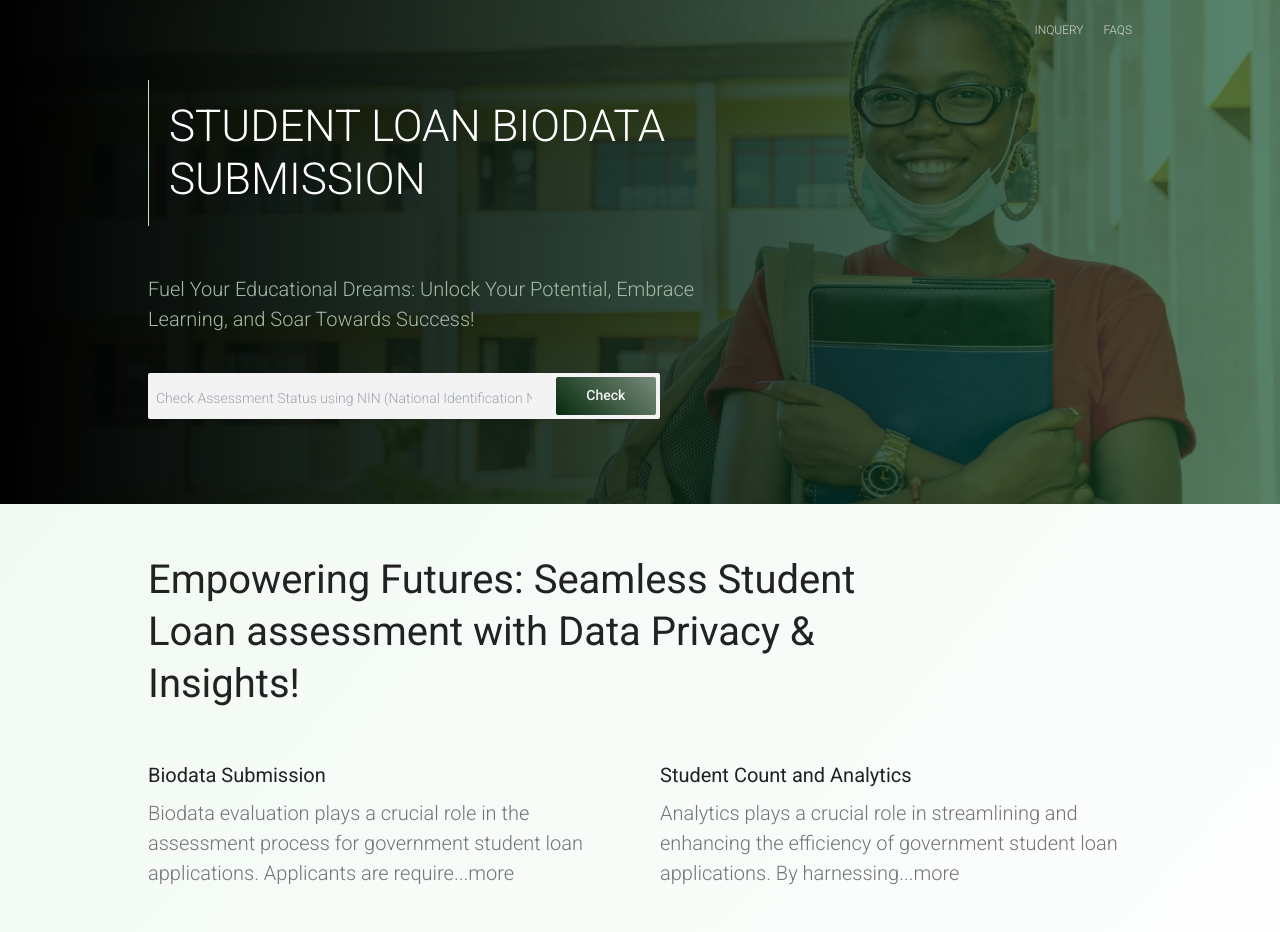
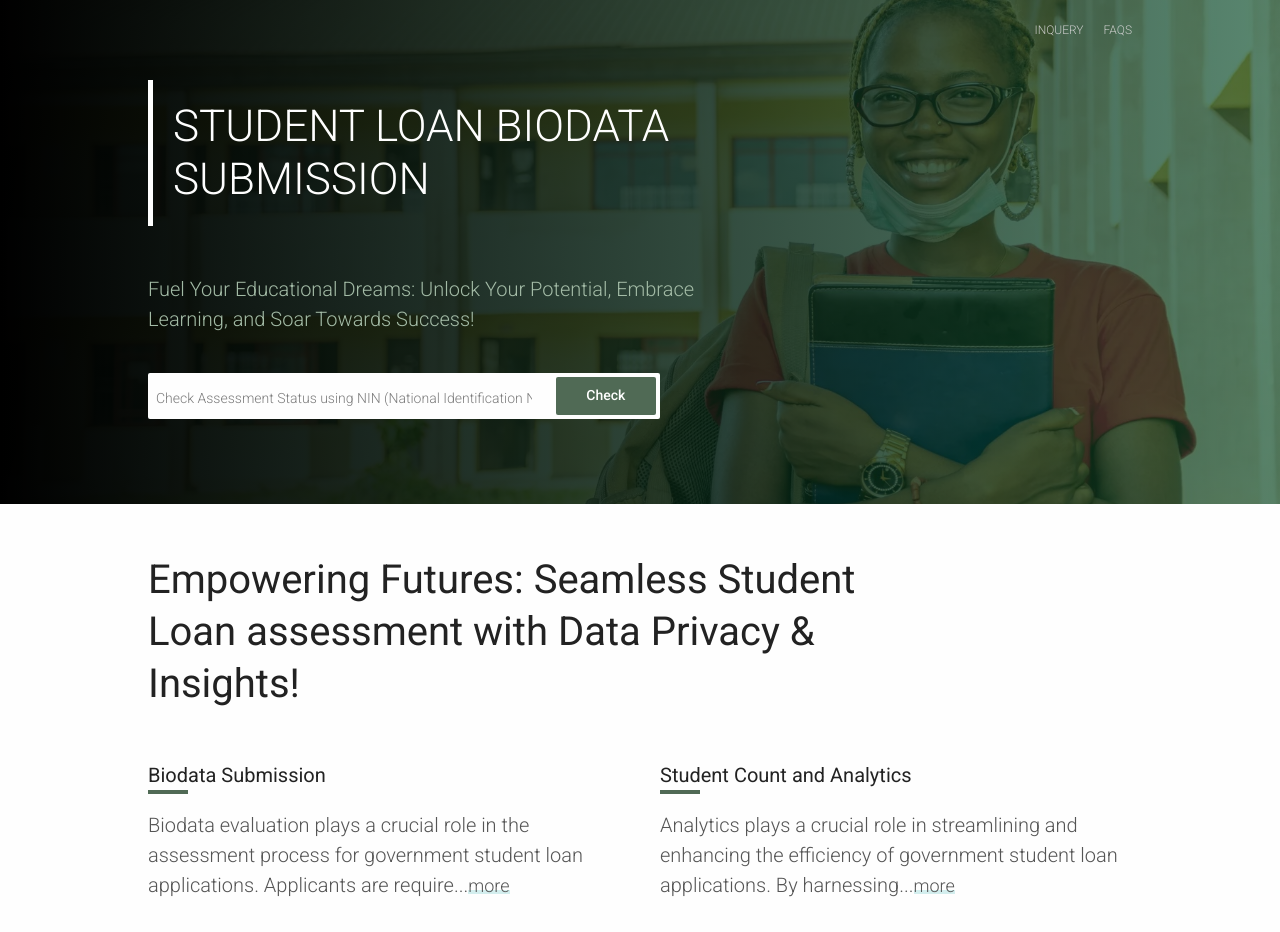
Before and after one commit to mjhdaais/palliative-ticket-generator, a Next.js app: page / in a window 1280 px wide. Shown: the top 932 px of the page. Built offline with nearby package versions, Linux system fonts and the light colour scheme.

Commit message:
fine turned

```diff
--- a/app/layout.tsx
+++ b/app/layout.tsx
@@ -2,10 +2,10 @@ import '@styles/globals.css'
 import og_image from '@public/image/og/og_image.png'
 
 export const metadata = {
-    title: 'Biodata Evaluation for Government Student Loans',
+    title: 'Biodata Evaluation for Student Loans',
     description: 'Biodata evaluation for fair student loan assessments. Discover the ethical considerations and measures for equitable access to educational loan.',
     openGraph: {
-        title: 'Biodata Evaluation for Government Student Loans',
+        title: 'Biodata Evaluation for Student Loans',
         description: 'Biodata evaluation for fair student loan assessments. Discover the ethical considerations and measures for equitable access to educational loan.',
         images: [
             {
--- a/components/Main.tsx
+++ b/components/Main.tsx
@@ -5,36 +5,8 @@ import { features, excerpt } from "@utils/features";
 
 const FeatureModal = (props) => {
     const { title, description, setShowFeatureModal } = props;
-    // const { title, description } = props.feature;
-    // const [isModalOpen, setModalOpen] = useState(false)
-
-    // const openModal = () => {
-    //     setModalOpen(true)
-    // }
-
-    // const closeModal = () => {
-    //     setModalOpen(false)
-    // }
-
-    // const handleOutsideClick = (event: React.MouseEvent<HTMLDivElement>) => {
-    //     if (event.target instanceof HTMLDivElement && event.target.id === 'full_content_modal') {
-    //       closeModal()
-    //     }
-    // }
 
     return (
-        // <div
-        //     id="full_content_modal"
-        //     // className="full_content_modal"
-        //     className={`full_content_modal${isModalOpen ? ' open' : ''}`}
-        //     onClick={handleOutsideClick}
-        // >
-        //     <div className="modal__content">
-        //         <span className={`close${!isModalOpen ? '' : ' hide'}`} onClick={closeModal}>&times;</span>
-        //         <p>Some text in the Modal..</p>
-        //     </div>
-        // </div>
-
         <div className="feature_modal">
             <div className="modal_content">
                 <span className="close" onClick={() => setShowFeatureModal(false)}>&times;</span>
@@ -62,24 +34,8 @@ const CTA = () => {
     )
 }
 
-// const Feature = (props: { feature: { title: string; excerpt: string } }) => {
-//     const { title, excerpt: featureExcerpt } = props.feature;
-//     const shortenedExcerpt = excerpt(featureExcerpt);
-//     return (
-//         <div className="feature">
-//             <h4>{title}</h4>
-//             <p>
-//                 {shortenedExcerpt}
-//                 <a href="#">more</a>
-//             </p>
-
-//         </div>
-//     )
-// }
-
 const Feature = (props) => {
     const { excerptTitle, title, description: description } = props.feature
-    // const [showFullDescription, setShowFullDescription] = useState(false)
     const [showFeatureModal, setShowFeatureModal] = useState(false)
 
     const toggleModal = () => {
@@ -87,21 +43,9 @@ const Feature = (props) => {
     };
 
     return (
-        // <div className="feature">
-        //     <h4>{excerptTitle}</h4>
-        //     <p>
-        //         {showFullDescription ?
-        //             <FeatureModal {...props} setShowFullDescription={setShowFullDescription} /> :
-        //             excerpt(descriptionExcerpt)
-        //         }
-        //         {!showFullDescription && (
-        //             <a onClick={toggleExcerpt} href="#">more</a>
-        //         )}
-        //     </p>
-        // </div>
-
         <div className="feature">
             <h4>{excerptTitle}</h4>
+            <hr />
             <p>
                 {excerpt(description)}
                 {showFeatureModal &&
@@ -112,7 +56,7 @@ const Feature = (props) => {
                     />
                 }
                 {!showFeatureModal && (
-                    <span onClick={toggleModal}>more</span>
+                    <span className="more" onClick={toggleModal}>more</span>
                 )}
             </p>
         </div>
--- a/styles/globals.css
+++ b/styles/globals.css
@@ -22,7 +22,8 @@ body {
   line-height: 1.5;
   font-family: 'Roboto', sans-serif;
   color: #222222;
-  background: linear-gradient(130deg, #18a73312 0%, rgba(217, 217, 217, 0.00) 100%);
+  /* background: linear-gradient(130deg, #18a73312 0%, rgba(217, 217, 217, 0.00) 100%); */
+  background-color: #FEFEFE;
 }
 
 button {
@@ -92,7 +93,7 @@ button, a {
 
 .nav__link {
     text-decoration: none;
-    color: #d3d3d3;
+    color: #d3d3d3ea;;
     font-weight: 100;
     font-size: .6rem;
     text-transform: uppercase;
@@ -103,8 +104,8 @@ button, a {
 }
 
 .nav__link:hover {
-    color: #ffffff;
-    border-bottom: 2px solid #ffffff;
+    color: #FEFEFE;
+    border-bottom: 2px solid #FEFEFE;
 }
 
 /* HEADER CONTENT */
@@ -117,12 +118,12 @@ button, a {
 }
 
 .header__content h1 {
-    color: #fff;
+    color: #FEFEFE;
     text-transform: uppercase;
     font-size: 2.2rem;
     font-weight: 300;
     line-height: 1.2;
-    border-left: 1px solid #c9dfcd;
+    border-left: 5px solid #FEFEFE;
     padding: 1rem;
     width: 100%;
     max-width: 24ch;
@@ -152,11 +153,12 @@ button, a {
     gap: 2px;
     padding: .2em;
     border-radius: 2px;
-    background-color: #f3f3f3;
+    background-color: #FEFEFE;
 }
 
 .header__search input::placeholder {
     font-size: .7rem;
+    color: #7c7c7c;
 }
 
 .header__search input {
@@ -177,19 +179,23 @@ button, a {
     flex: 20%;
     font-size: .7rem;
     font-weight: 500;
-    color: #f3f3f3;
-    background: linear-gradient(45deg, #062b0d, #062b0d85);
+    color: #FEFEFE;
+    /* background: linear-gradient(45deg, #062b0d, #062b0d85); */
+    /* background-color: #fda24d; */
+    /* background: linear-gradient(45deg, #fa9f1f, #fa9f1f85); */
+    /* background-color: #062b0d85; */
+    background-color: #062b0db2;
     transition: .1s ease;
 }
 
 .header__search button:hover {
-    background-color: #062b0d85;
+    background-color: #062b0dee;
 }
 
 .header__search button:focus {
     outline-style: solid;
-    outline-width: 2px;
-    outline-color: #a2cea2;
+    outline-width: 3px;
+    outline-color: #062b0d3d;
 }
 
 /* FEATURES HEADER */
@@ -218,38 +224,58 @@ button, a {
     gap: 2em;
 }
 
-/* .feature i {
-    font-size: 1.5rem;
-    background: rgb(14 153 14 / 18%);
-    color: rgb(5 86 45 / 70%);
-    padding: 0.5em;
-    border-radius: 50%;
-    margin-bottom: 25px;
-} */
-
 .feature h4 {
     /* color: #444; */
     font-weight: 400;
 }
 
+.feature hr {
+    /* color: #062b0d; */
+    /* border: 2px solid #148b2a; */
+    /* border: 2px solid #fa9f1f; */
+    /* border: 2px solid #FFB957; */
+    border: 2px solid #062b0db2;
+    /* border: 2px solid;
+    border-color: linear-gradient(45deg, #a3bba6, #062b0d85); */
+    width: 40px;
+}
+
 .feature p {
     /* margin-top: 20px; */
-    margin-top: 8px;
-    color: #747474;
+    margin-top: 16px;
+    color: #555555;
     font-weight: 300;
 }
 
-.feature p a {
-    color: #0061bb;
-    border-radius: 2px;
-    padding: 3px;
+.feature p .more {
+    display: inline-block;
+    position: relative;
+    font-size: .9rem;
+    /* color: #5f9ea0; */
+    /* border-bottom: 4px solid #d8f1f1;
+    margin-top: -5px; */
+    cursor: pointer;
 }
 
-.feature p a:focus {
+.feature p .more::after {
+    content: '';
+    position: absolute;
+    bottom: 20%;
+    left: 0;
+    height: .2rem;
+    width: 100%;
+    background-color: #d3eeee;
+    z-index: -1;
+
+    /* border-bottom: 4px solid #d8f1f1; */
+    /* margin-top: -5px; */
+}
+
+/* .feature p a:focus {
     outline-width: 2px;
     outline-style: solid;
     outline-color: #b4dbff;
-}
+} */
 
 /* CTA */
 .cta {
@@ -272,7 +298,7 @@ button, a {
     flex: 70%;
     font-size: 1.5rem;
     font-weight: 400;
-    color: #414141;
+    color: #222222;
 }
 
 .cta__button {
@@ -281,31 +307,30 @@ button, a {
     text-align: center;
     display: flex;
     align-items: stretch;
-    /* justify-content: flex-end; */
-    /* padding: 1.3em 2.5em; */
 }
 
 .cta__button button {
     /* flex: 20%; */
     width: 70%;
     font-size: .7rem;
-    /* padding: 1em 5em; */
     padding: 0.7em;
     font-weight: 500;
     border-radius: 2px;
-    color: #f3f3f3;
-    background: linear-gradient(45deg, #062b0d, #062b0d85);
+    color: #FEFEFE;
+    /* background: linear-gradient(45deg, #062b0d, #062b0d85); */
+    background: #062b0db2;
     transition: .1s ease;
 }
 
 .cta__button button:hover {
-    background-color: #062b0d85;
+    background-color: #062b0dee;
 }
 
 .cta__button button:focus {
     outline-style: solid;
     outline-width: 4px;
-    outline-color: #a2cea2;
+    /* outline-color: #a2cea2; */
+    outline-color: #062b0d3d;
 }
 
 /* FEATURE MODAL */
@@ -322,20 +347,10 @@ button, a {
     background-color: rgba(0, 0, 0, 0.4);
 }
 
-/* .full_content_modal.open {
-    display: flex;
-    justify-content: center;
-    align-items: center;
-} */
-
 .modal_content {
-    /* background-color: #ffffff; */
     background-color: #fafffb;
-    padding: 20px 20px 30px 20px;
+    padding: 1.875em;
     border-radius: 3px;
-    border-top-left-radius: 0;
-    border-top-right-radius: 0;
-    border-top: 5px solid #084d15;
     width: 90%;
 }
 
@@ -344,11 +359,7 @@ button, a {
 }
 
 .modal_content p {
-    /* hyphens: auto; */
-    text-justify: distribute;
-    text-align: justify;
-    word-spacing: -0.5px;
-    color: #747474;
+    color: #555555;
     margin-top: 25px;
 }
 
@@ -358,27 +369,13 @@ button, a {
     font-size: 28px;
     /* font-weight: bold; */
     cursor: pointer;
-    /* padding: 2px; */
-    /* margin-left: 30px;
-    width: 50px;
-    text-align: center;
-    border-radius: 10px; */
-    /* border: 1px solid red; */
 }
 
 .close:hover {
     color: #222222;
     text-decoration: none;
-    /* outline-width: 2px;
-    outline-style: solid;
-    outline-color: #747474; */
 }
 
-/* .close:focus {
-    outline-width: 2px;
-    outline-style: solid;
-    outline-color: #555555;
-} */
 
 @media (max-width: 768px) {
     /* HEADER */
```
